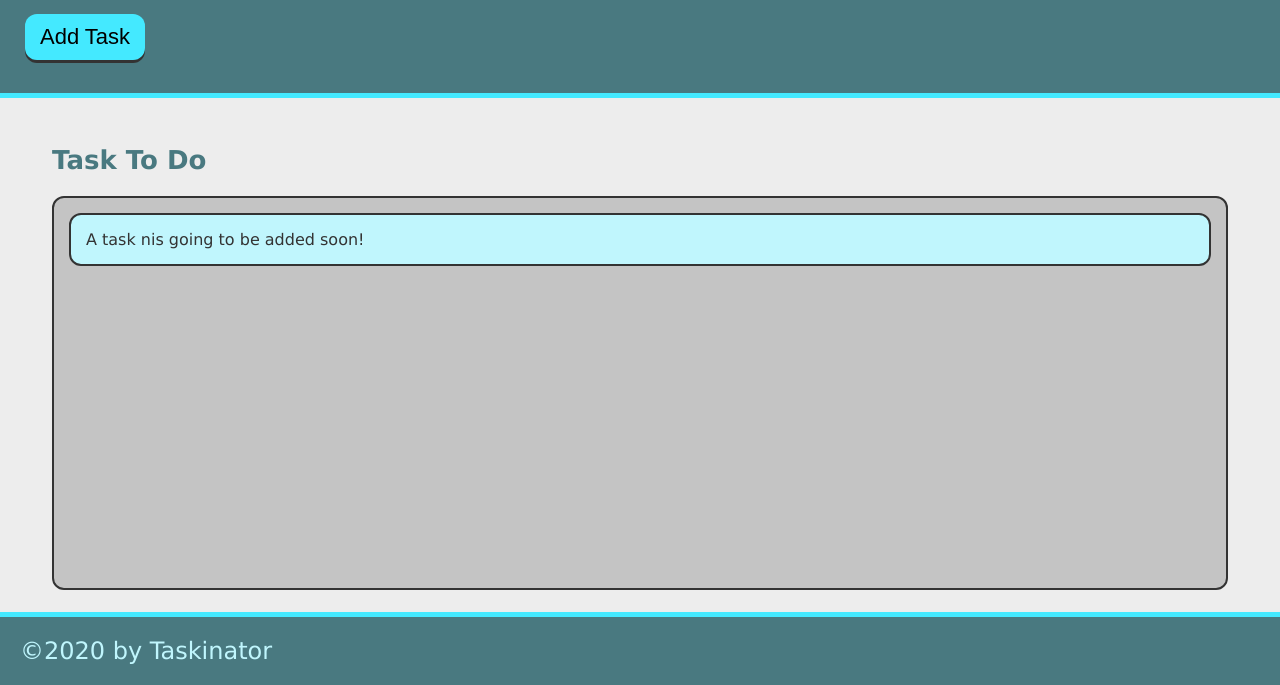
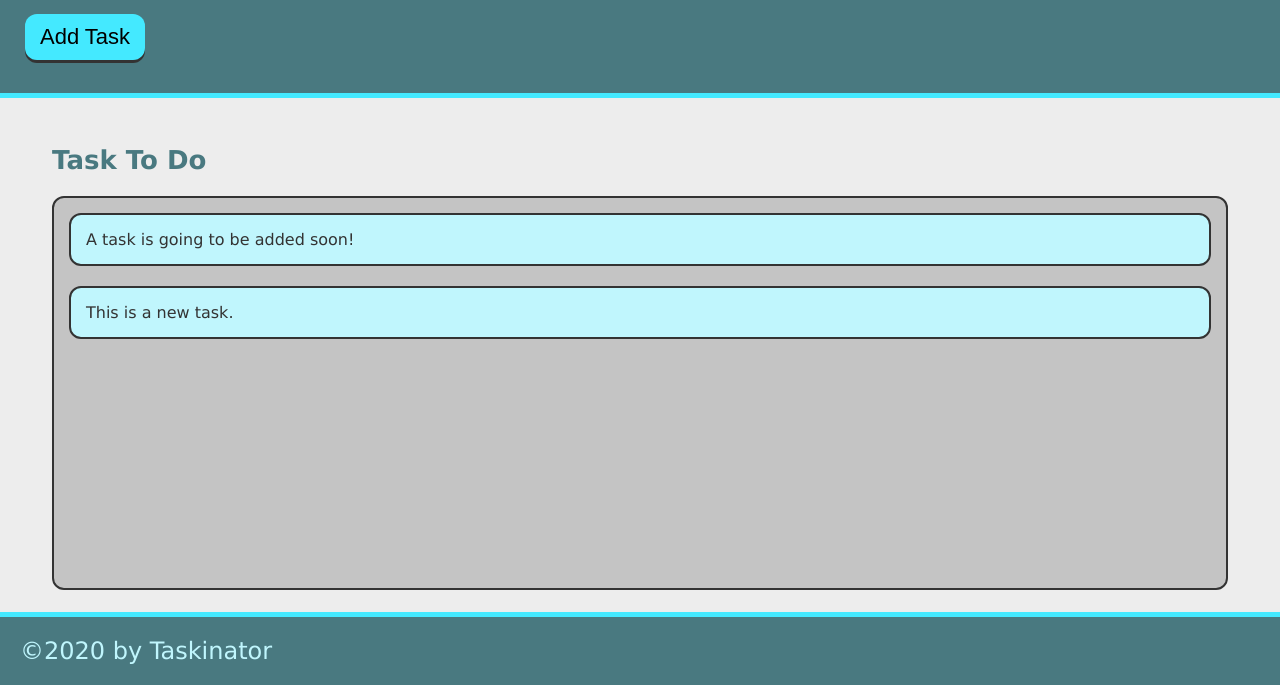
Before and after one commit to vicengs/Taskinator, a plain HTML site: page index.html in a window 1280 px wide. Both pictures are taken after a click on the button "Add Task". Shown: the part 115-800 px from the top of the page. Drawn offline with Linux system fonts and the light colour scheme.

Commit message:
Add task DOM

```diff
--- a/assets/js/script.js
+++ b/assets/js/script.js
@@ -0,0 +1,16 @@
+/* ------------------------- */
+/* Project  : Taskinator     */
+/* File     : script.js      */
+/* Author   : Vicente Garcia */
+/* Date     : 02/22/2022     */
+/* Modified : 02/22/2022     */
+/* ------------------------- */
+var buttonEl = document.querySelector("#save-task");
+var tasksToDoEl = document.querySelector("#tasks-to-do");
+var createTaskHandler = function(){
+    var listItemEl = document.createElement("li");
+    listItemEl.textContent = "This is a new task.";
+    listItemEl.className = "task-item";
+    tasksToDoEl.appendChild(listItemEl);
+}
+buttonEl.addEventListener("click", createTaskHandler);
--- a/index.html
+++ b/index.html
@@ -11,14 +11,14 @@
     <header>
         <h1 class="page-title">Taskinator</h1>
         <p>Click the button below to add a new task!</p>
-        <button class="btn">Add Task</button>
+        <button class="btn" id="save-task">Add Task</button>
     </header>
     <main class="page-content">
         <section class="task-list-wrapper">
             <h2 class="list-title">Task To Do</h2>
-            <ul class="task-list">
+            <ul class="task-list" id="tasks-to-do">
                 <li class="task-item">
-                    A task nis going to be added soon!
+                    A task is going to be added soon!
                 </li>
             </ul>
         </section>
```
